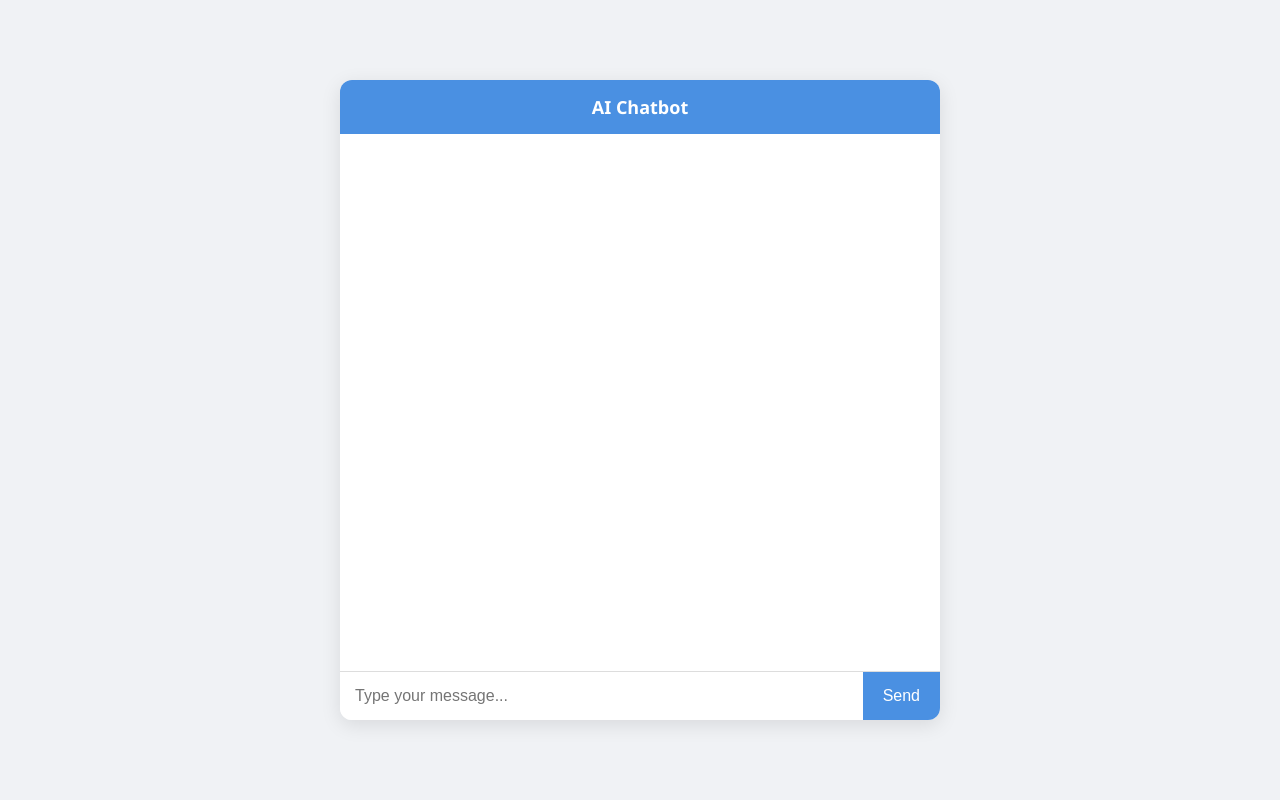
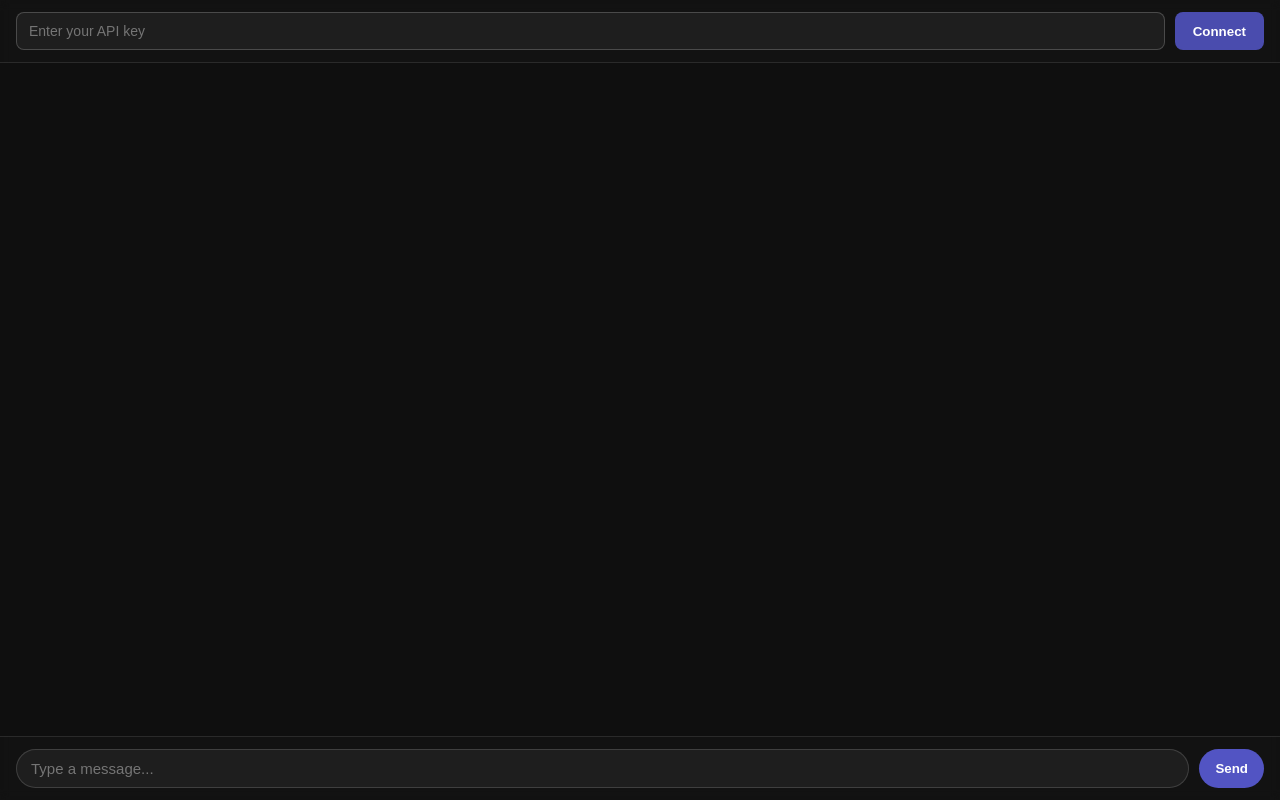
Before and after one commit to helloarman/ai-chatbot, a plain HTML site: page index.html in a window 1280 px wide. Drawn offline with Linux system fonts and the light colour scheme.

Commit message:
chore: updated

```diff
--- a/index.html
+++ b/index.html
@@ -5,129 +5,200 @@
     <meta name="viewport" content="width=device-width, initial-scale=1.0" />
     <title>AI Chatbot</title>
     <style>
-      * {
-        box-sizing: border-box;
+      body {
+        margin: 0;
+        font-family: "Segoe UI", Roboto, Helvetica, Arial, sans-serif;
+        background-color: #1a1a1a;
+        background-size: cover;
+        backdrop-filter: blur(5px);
+        display: flex;
+        flex-direction: column;
+        height: 100vh;
+        color: white;
       }
 
-      body {
-        margin: 0;
-        font-family: "Segoe UI", Tahoma, Geneva, Verdana, sans-serif;
-        background: #f0f2f5;
+      .top-bar {
         display: flex;
-        justify-content: center;
-        align-items: center;
-        height: 100vh;
+        gap: 10px;
+        padding: 12px 16px;
+        background: rgba(0, 0, 0, 0.3);
+        border-bottom: 1px solid rgba(255, 255, 255, 0.1);
+        backdrop-filter: blur(12px);
+        z-index: 2;
+        position: sticky;
+        top: 0;
       }
 
-      .chat-container {
-        width: 100%;
-        max-width: 600px;
-        height: 80vh;
-        background: #ffffff;
-        border-radius: 12px;
-        box-shadow: 0 5px 20px rgba(0, 0, 0, 0.1);
+      .top-bar input {
+        flex: 1;
+        padding: 10px 12px;
+        border: 1px solid rgba(255, 255, 255, 0.2);
+        background: rgba(255, 255, 255, 0.05);
+        color: #fff;
+        border-radius: 8px;
+        font-size: 14px;
+        outline: none;
+      }
+
+      .top-bar button {
+        padding: 10px 18px;
+        background: rgba(99, 102, 241, 0.7);
+        color: white;
+        border: none;
+        border-radius: 8px;
+        font-weight: 600;
+        cursor: pointer;
+        transition: background 0.3s;
+      }
+
+      .top-bar button:hover {
+        background: rgba(99, 102, 241, 1);
+      }
+
+      #chat {
+        flex: 1;
         display: flex;
         flex-direction: column;
-        overflow: hidden;
-      }
-
-      .chat-header {
-        background: #4a90e2;
-        color: white;
-        padding: 15px;
-        font-size: 18px;
-        font-weight: bold;
-        text-align: center;
-      }
-
-      .chat-box {
-        flex: 1;
-        padding: 20px;
+        padding: 16px;
         overflow-y: auto;
-        display: flex;
-        flex-direction: column;
-        gap: 10px;
+        background: rgba(0, 0, 0, 0.4);
+        backdrop-filter: blur(12px);
       }
 
       .message {
         max-width: 80%;
-        padding: 12px 15px;
-        border-radius: 18px;
+        margin-bottom: 14px;
+        padding: 12px 16px;
+        border-radius: 16px;
         font-size: 15px;
-        line-height: 1.4;
+        line-height: 1.5;
+        white-space: pre-line;
         word-wrap: break-word;
+        backdrop-filter: blur(10px);
       }
 
       .user {
+        background: rgba(99, 102, 241, 0.9);
+        color: white;
         align-self: flex-end;
-        background: #dcf8c6;
         border-bottom-right-radius: 0;
       }
 
       .bot {
+        background: rgba(255, 255, 255, 0.08);
+        color: #eee;
         align-self: flex-start;
-        background: #f1f0f0;
         border-bottom-left-radius: 0;
+        border: 1px solid rgba(255, 255, 255, 0.15);
       }
 
-      .input-area {
-        display: flex;
-        border-top: 1px solid #ddd;
+      .typing {
+        font-style: italic;
+        color: #aaa;
+        font-size: 14px;
+        align-self: flex-start;
+        margin-top: -10px;
+        padding-left: 8px;
       }
 
-      .input-area input {
-        flex: 1;
-        padding: 15px;
-        border: none;
-        outline: none;
-        font-size: 16px;
+      .input-container {
+        display: flex;
+        padding: 12px 16px;
+        background: rgba(0, 0, 0, 0.3);
+        border-top: 1px solid rgba(255, 255, 255, 0.1);
+        backdrop-filter: blur(12px);
       }
 
-      .input-area button {
-        background: #4a90e2;
+      #input {
+        flex: 1;
+        padding: 10px 14px;
+        border: 1px solid rgba(255, 255, 255, 0.15);
+        background: rgba(255, 255, 255, 0.05);
+        border-radius: 24px;
+        color: white;
+        font-size: 15px;
+        outline: none;
+      }
+
+      #send {
+        margin-left: 10px;
+        padding: 10px 16px;
+        background: rgba(99, 102, 241, 0.8);
         color: white;
         border: none;
-        padding: 0 20px;
+        border-radius: 24px;
+        font-weight: 600;
         cursor: pointer;
-        font-size: 16px;
         transition: background 0.3s;
       }
 
-      .input-area button:hover {
-        background: #3b7dd8;
+      #send:hover {
+        background: rgba(99, 102, 241, 1);
       }
 
-      .typing {
-        align-self: flex-start;
-        font-style: italic;
-        color: #999;
-        font-size: 14px;
-        padding: 5px 10px;
+      #chat::-webkit-scrollbar {
+        width: 6px;
+      }
+
+      #chat::-webkit-scrollbar-thumb {
+        background-color: rgba(255, 255, 255, 0.3);
+        border-radius: 4px;
       }
     </style>
   </head>
   <body>
-    <div class="chat-container">
-      <div class="chat-header">AI Chatbot</div>
-      <div class="chat-box" id="chat"></div>
-      <div class="input-area">
-        <input type="text" id="input" placeholder="Type your message..." />
-        <button onclick="sendMessage()">Send</button>
-      </div>
+    <div class="top-bar">
+      <input type="text" id="apiKeyInput" placeholder="Enter your API key" />
+      <button onclick="setApiKey()">Connect</button>
+    </div>
+
+    <div id="chat"></div>
+
+    <div class="input-container">
+      <input
+        id="input"
+        type="text"
+        placeholder="Type a message..."
+        onkeydown="if(event.key==='Enter') sendMessage()"
+      />
+      <button id="send" onclick="sendMessage()">Send</button>
     </div>
 
     <script>
-      const API_KEY ="<your api key>";
+      let API_KEY = "";
       const MODEL = "deepseek/deepseek-chat:free";
-      const SITE_URL = " https://helloarman.github.io/ai-chatbot";
+      const SITE_URL = "https://helloarman.github.io/ai-chatbot";
       const SITE_TITLE = "My Chatbot";
 
       const chatDiv = document.getElementById("chat");
       const input = document.getElementById("input");
 
-      let messageHistory = [];
+      let messageHistory = [
+        {
+          role: "system",
+          content: "You are a romantic, loving, and caring girlfriend...",
+        }
+      ];
+      let typingIndicator = null;
 
-      let typingIndicator = null;
+      // Cookie helpers
+      function setCookie(name, value, days = 365) {
+        const expires = new Date(Date.now() + days * 864e5).toUTCString();
+        document.cookie =
+          name +
+          "=" +
+          encodeURIComponent(value) +
+          "; expires=" +
+          expires +
+          "; path=/";
+      }
+
+      function getCookie(name) {
+        return document.cookie.split("; ").reduce((r, v) => {
+          const parts = v.split("=");
+          return parts[0] === name ? decodeURIComponent(parts[1]) : r;
+        }, "");
+      }
 
       function showTyping() {
         typingIndicator = document.createElement("div");
@@ -152,7 +223,26 @@
         chatDiv.scrollTop = chatDiv.scrollHeight;
       }
 
+      function setApiKey() {
+        const inputField = document.getElementById("apiKeyInput");
+        const key = inputField.value.trim();
+
+        if (!key.startsWith("sk-or-")) {
+          alert("Please enter a valid OpenRouter API Key.");
+          return;
+        }
+
+        API_KEY = key;
+        setCookie("OPENROUTER_API_KEY", key);
+        alert("API Key set and saved successfully!");
+      }
+
       async function sendMessage() {
+        if (!API_KEY) {
+          alert("Please enter and connect your API Key first.");
+          return;
+        }
+
         const userMessage = input.value.trim();
         if (!userMessage) return;
 
@@ -160,7 +250,7 @@
         messageHistory.push({ role: "user", content: userMessage });
         input.value = "";
 
-        showTyping(); // <- show typing while waiting
+        showTyping();
 
         try {
           const response = await fetch(
@@ -181,13 +271,13 @@
           );
 
           const data = await response.json();
-          hideTyping(); // <- hide when done
+          hideTyping();
 
           const botReply = data.choices[0].message.content;
           appendMessage("bot", botReply);
           messageHistory.push({ role: "assistant", content: botReply });
         } catch (error) {
-          hideTyping(); // <- hide on error too
+          hideTyping();
           console.error("Fetch error:", error);
           appendMessage("bot", "Sorry, something went wrong.");
         }
@@ -196,6 +286,16 @@
       input.addEventListener("keypress", function (e) {
         if (e.key === "Enter") sendMessage();
       });
+
+      // On page load: try to get saved API key from cookie
+      window.addEventListener("DOMContentLoaded", () => {
+        const savedKey = getCookie("OPENROUTER_API_KEY");
+        if (savedKey) {
+          API_KEY = savedKey;
+          const inputField = document.getElementById("apiKeyInput");
+          if (inputField) inputField.value = savedKey;
+        }
+      });
     </script>
   </body>
 </html>
```
